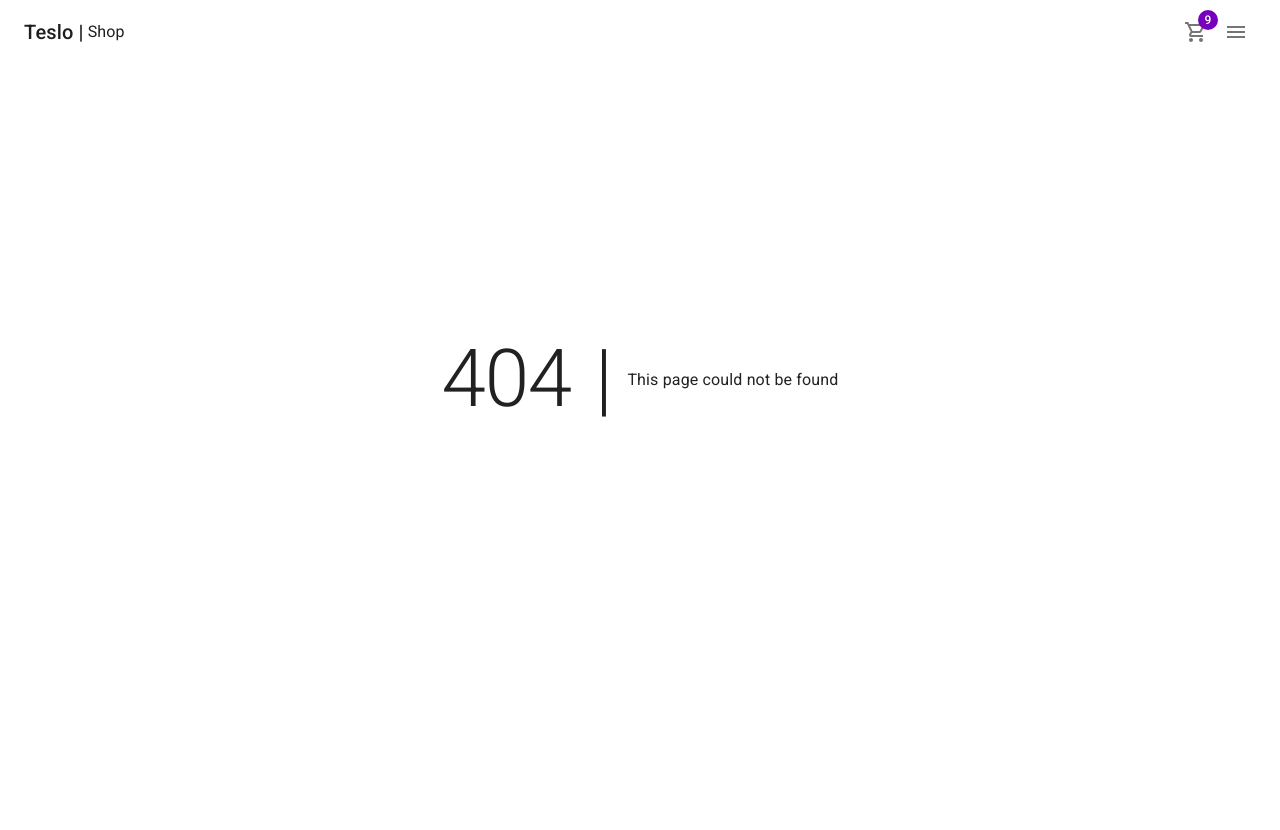
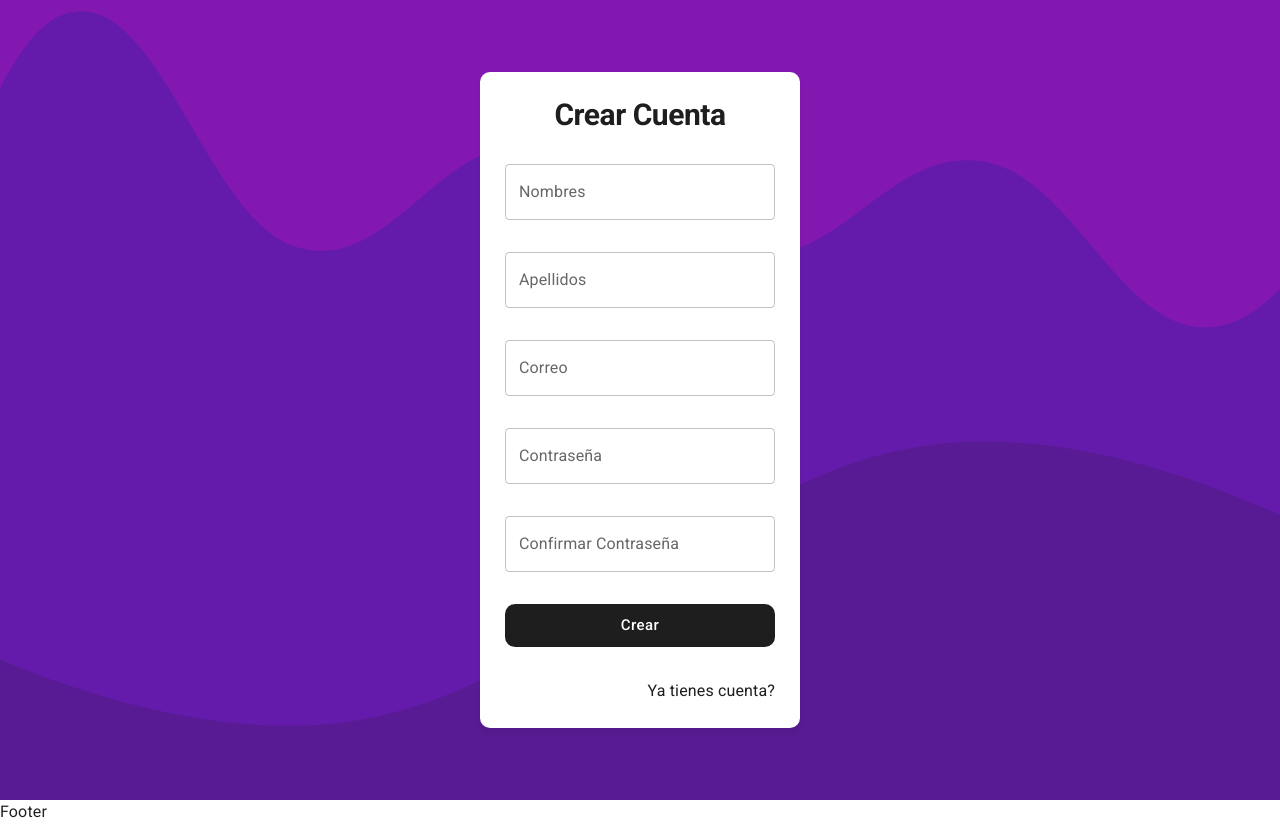
Before and after one commit to IgnacioMC20/teslo-shop-template-typescript, a Next.js app: page /auth/register in a window 1280 px wide. Before the commit this address had no page. Before the commit the page ends 800 px from the top, so only its background shows below. Built offline with nearby package versions, Linux system fonts and the light colour scheme.

Commit message:
auth pages built

```diff
--- /dev/null
+++ b/src/components/layout/AuthLayout.tsx
@@ -0,0 +1,40 @@
+import Head from "next/head"
+import { NextPage } from "next"
+import { FC } from "react";
+import { Footer } from "../ui";
+
+interface Props {
+    title: string;
+    children: React.ReactNode;
+
+}
+
+export const AuthLayout: FC<Props> = ({ title, children}) => {
+    return (
+        <>
+            <Head>
+                <title>{`Teslo | ${title}`}</title>
+
+                <meta name='og:title' content={`Teslo | ${title}`} />
+            </Head>
+
+            <main style={{
+                backgroundImage: "url('/purplewave.svg')",
+                backgroundColor: 'white',
+                backgroundRepeat: 'no-repeat',
+                backgroundSize: 'cover',
+                backgroundPosition: 'top',
+                // height: 'calc(100vh - 30px)',
+                height: '100vh',
+                // border: '1px solid black',
+
+            }}>
+                {children}
+            </main>
+
+            <footer style={{height: '30px'}}>
+                <Footer />
+            </footer>
+        </>
+    )
+}
--- a/src/components/layout/index.ts
+++ b/src/components/layout/index.ts
@@ -1 +1,2 @@
 export * from './ShopLayout'
+export * from './AuthLayout'
--- /dev/null
+++ b/src/components/ui/Footer.tsx
@@ -0,0 +1,7 @@
+import React from 'react'
+
+export const Footer = () => {
+  return (
+    <div>Footer</div>
+  )
+}
--- a/src/components/ui/index.ts
+++ b/src/components/ui/index.ts
@@ -2,3 +2,4 @@ export * from './Navbar'
 export * from './LoadingScreen'
 export * from './SideMenu'
 export * from './ItemCounter'
+export * from './Footer'
--- /dev/null
+++ b/src/pages/auth/register.tsx
@@ -0,0 +1,51 @@
+import { AuthLayout } from '@/components/layout'
+import { Button, Card, Grid, Link, TextField, Typography } from '@mui/material'
+import { NextPage } from 'next'
+import NextLink from 'next/link'
+import React from 'react'
+
+const RegisterPage: NextPage = () => {
+    return (
+        <AuthLayout title={'Registro'}>
+            <Grid container sx={{ height: '100%' }}>
+                <Grid item xs={12} display='flex' justifyContent='center' alignItems='center'>
+                    <Card sx={{ width: '25%', padding: '25px 25px', backgroundColor: 'rgba(255,255,255)' }}>
+                        <Grid container spacing={4}>
+                            <Grid item xs={12} display='flex' justifyContent='center'>
+                                <Typography color='primary' variant='h1' component='h1'>Crear Cuenta</Typography>
+                            </Grid>
+                            <Grid item xs={12}>
+                                <TextField label='Nombres' variant='outlined' fullWidth />
+                            </Grid>
+                            <Grid item xs={12}>
+                                <TextField label='Apellidos' variant='outlined' fullWidth />
+                            </Grid>
+                            <Grid item xs={12}>
+                                <TextField label='Correo' variant='outlined' fullWidth />
+                            </Grid>
+                            <Grid item xs={12}>
+                                <TextField label='Contraseña' type='password' variant='outlined' fullWidth />
+                            </Grid>
+                            <Grid item xs={12}>
+                                <TextField label='Confirmar Contraseña' type='password' variant='outlined' fullWidth />
+                            </Grid>
+                            <Grid item xs={12}>
+                                <Button size='large' fullWidth>Crear</Button>
+                            </Grid>
+                            <Grid item xs={12} display='flex' justifyContent='end'>
+                                <NextLink href='/auth/login' passHref legacyBehavior>
+                                    <Link underline='hover'>
+                                        Ya tienes cuenta?
+                                    </Link>
+                                </NextLink>
+                            </Grid>
+                        </Grid>
+
+                    </Card>
+                </Grid>
+            </Grid>
+        </AuthLayout>
+    )
+}
+
+export default RegisterPage
```
Also changed, not shown: src/pages/auth/login.tsx (added, +42 -0 lines), public/purplewave.svg (added).
